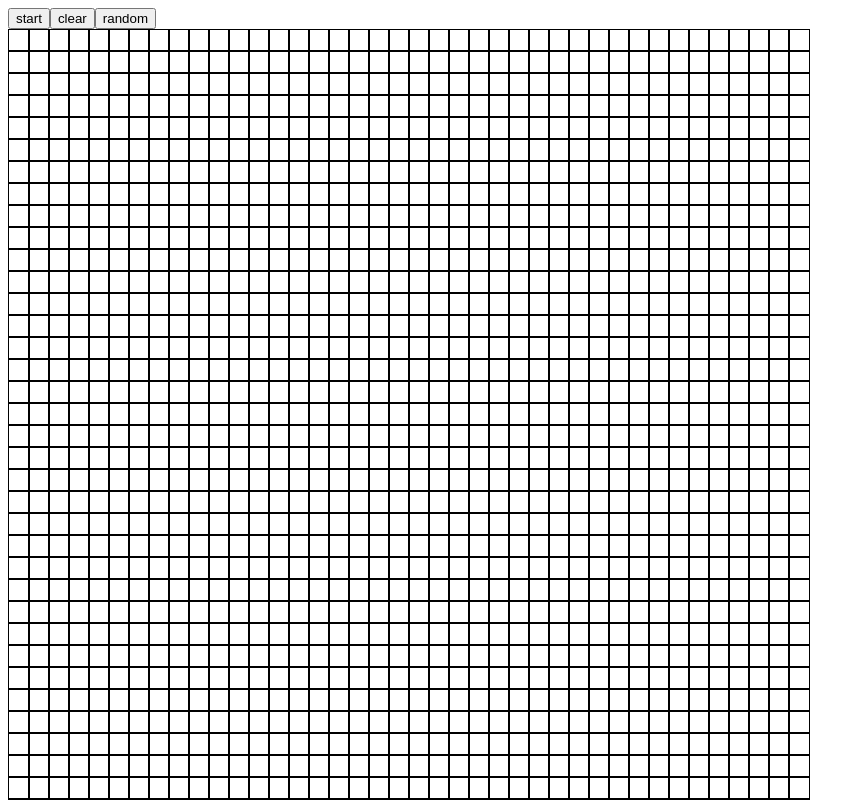
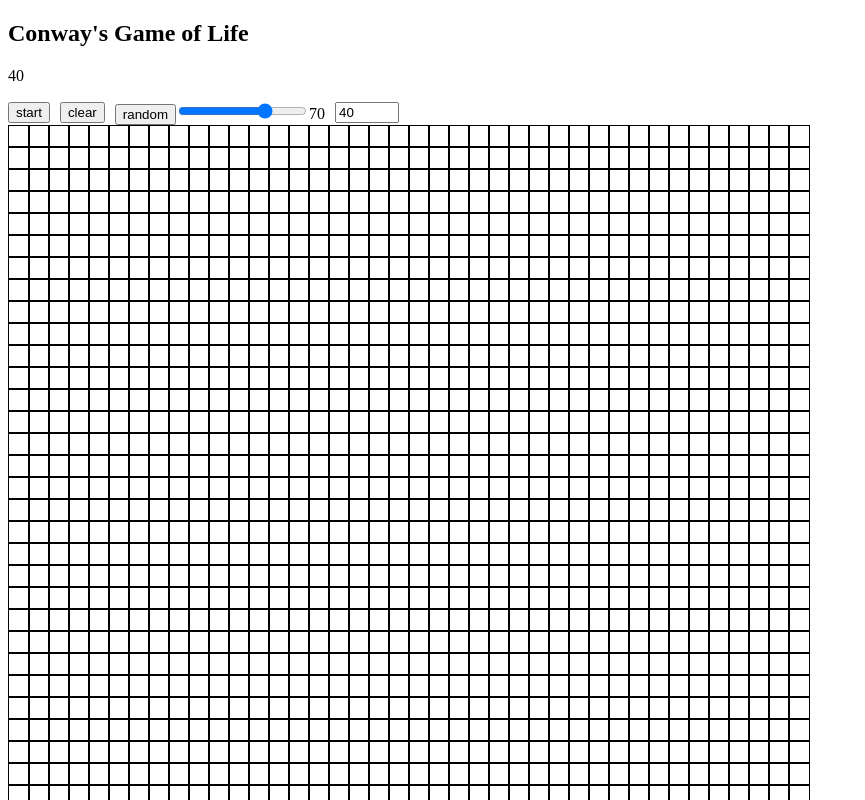
Before and after one commit to AbhishekPratap05/game-of-life, a React (Create React App) app: page / in a window 1280 px wide. Shown: the top 800 px of the page, without its empty margins (0-865 px from the left). Built offline with nearby package versions, Linux system fonts and the light colour scheme.

Commit message:
added range for random and box input for grid size

```diff
--- a/src/App.js
+++ b/src/App.js
@@ -1,8 +1,5 @@
 import React, { useCallback, useRef, useState } from 'react';
 import { produce } from 'immer';
-
-const numRows = 40;
-const numCols = 40;
 
 //neighbours of current cell
 const neighbours = [
@@ -16,16 +13,20 @@ const neighbours = [
   [1, 1], //SW //[0,0] is not there as its the cell itself and we want neighbours
 ];
 
+const App = () => {
+
+
   //setting up 2d array of numRows*numCols with all dead cell
-const generateEmptyGrid = () => Array.from(Array(numRows), () => Array.from(Array(numCols), () => 0));
+  const generateEmptyGrid = () => Array.from(Array(gridSize), () => Array.from(Array(gridSize), () => 0));
 
   //setting up 2d array of numRows*numCols with random alive and dead cell
-const generateRandomFilledGrid = () => Array.from(Array(numRows), () => Array.from(Array(numCols), () => Math.random() > 0.7 ? 1 : 0));
+  const generateRandomFilledGrid = (value) => Array.from(Array(gridSize), () => Array.from(Array(gridSize), () => Math.random() > value ? 1 : 0));
 
-const App = () => {
 
+  const [gridSize, setGridSize] = useState(40)
   const [grid, setGrid] = useState(() => generateEmptyGrid());
   const [running, setRunning] = useState(false);
+  const [randomRange, setRandomRange] = useState(0.7)
   const runningRef = useRef(running);
 
   runningRef.current = running;
@@ -38,13 +39,13 @@ const App = () => {
       console.log("called")
       setGrid((currGrid) => {
         return produce(currGrid, gridCopy => {
-          for (let i = 0; i < numRows; i++) {
-            for (let j = 0; j < numCols; j++) {
+          for (let i = 0; i < gridSize; i++) {
+            for (let j = 0; j < gridSize; j++) {
               let currentCellNeighbours = 0;
               neighbours.forEach(([x, y]) => {
                 const newI = i + x;
                 const newJ = j + y;
-                if (newI >= 0 && newI < numRows && newJ >= 0 && newJ < numCols) { //checking bounds
+                if (newI >= 0 && newI < gridSize && newJ >= 0 && newJ < gridSize) { //checking bounds
                   currentCellNeighbours += currGrid[newI][newJ]; //count the number of neighbours it has.
                 }
               })
@@ -63,11 +64,14 @@ const App = () => {
         })
       })
       setTimeout(runSimulation, 100);
-    }, []);
+    }, [gridSize]);
 
 
   return (
     <>
+      <h2>Conway's Game of Life</h2>
+      <p>{gridSize}</p><p>{running}</p>
+      <div style={{ display: 'flex', justifyContent: 'flex-start', alignItems: 'center', gap: '10px' }}>
         <button onClick={() => {
           setRunning(!running);
           if (!running) {
@@ -81,11 +85,44 @@ const App = () => {
           setGrid(generateEmptyGrid());
         }}>clear</button>
 
+
+        <div>
           <button
             onClick={() => {
-          setGrid(generateRandomFilledGrid());
+              setGrid(generateRandomFilledGrid(randomRange));
             }}>random</button>
-      <div style={{ display: 'grid', gridTemplateColumns: `repeat(${numCols},20px)` }}>
+
+          <input
+            type='range'
+            id='randomRange'
+            min={0}
+            max={1}
+            step={0.1}
+            value={randomRange}
+            onChange={(e) => {
+              setRunning(false);
+              const newValue = parseFloat(e.target.value);
+              setRandomRange(newValue);
+              setGrid(generateRandomFilledGrid(newValue));
+            }} />{randomRange * 100}
+        </div>
+        <div>
+          <input
+            type='number'
+            id='gridRange'
+            min={10}
+            max={100}
+            step={10}
+            placeholder={'number of rows and columns'}
+            value={gridSize}
+            onChange={(e) => {
+              setRunning(false);
+              setGridSize(parseInt(e.target.value));
+              setTimeout(setGrid(generateEmptyGrid()), 100);
+            }} />
+        </div>
+      </div>
+      <div style={{ display: 'grid', gridTemplateColumns: `repeat(${gridSize},20px)` }}>
         {grid.map((gridRow, i) => gridRow.map((gridItem, j) => {
           return (
             <div
```
Lines whose indentation alone changed are shown as unchanged.
